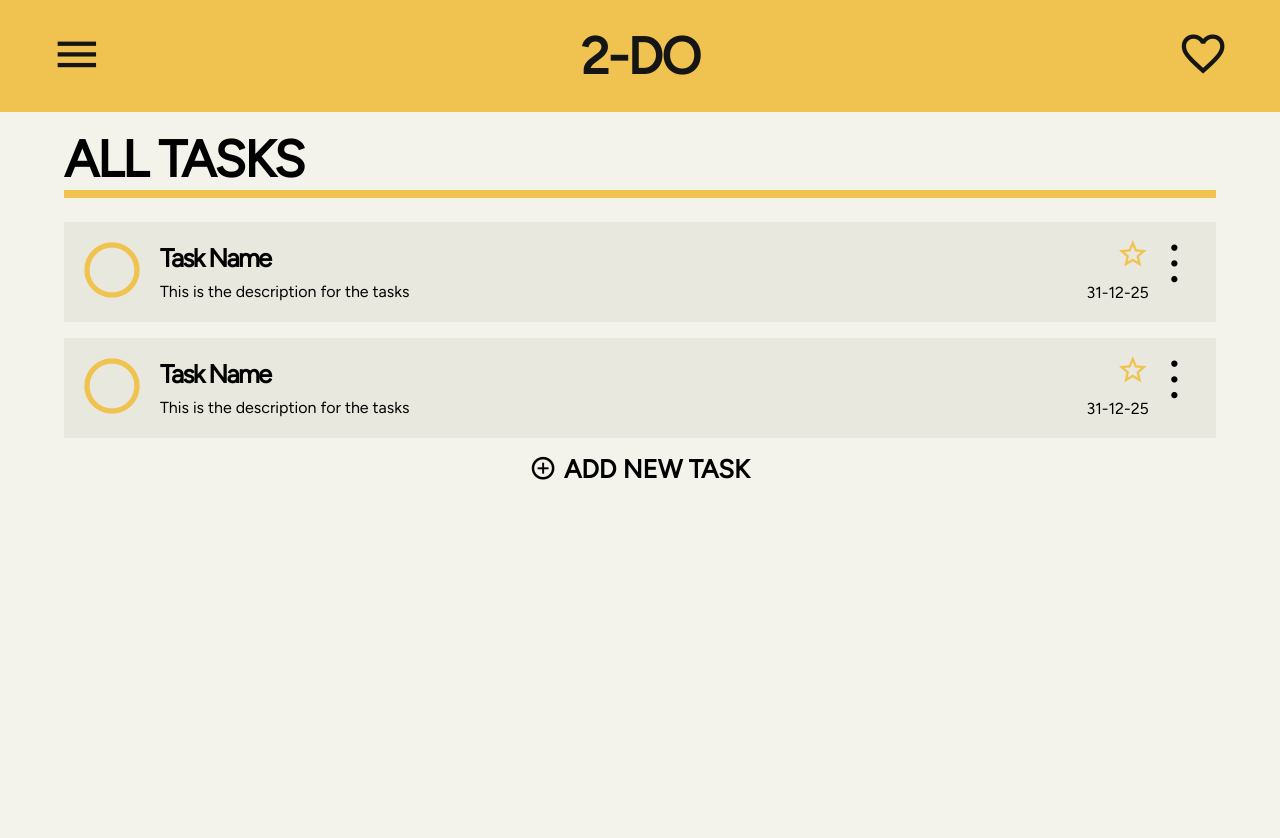
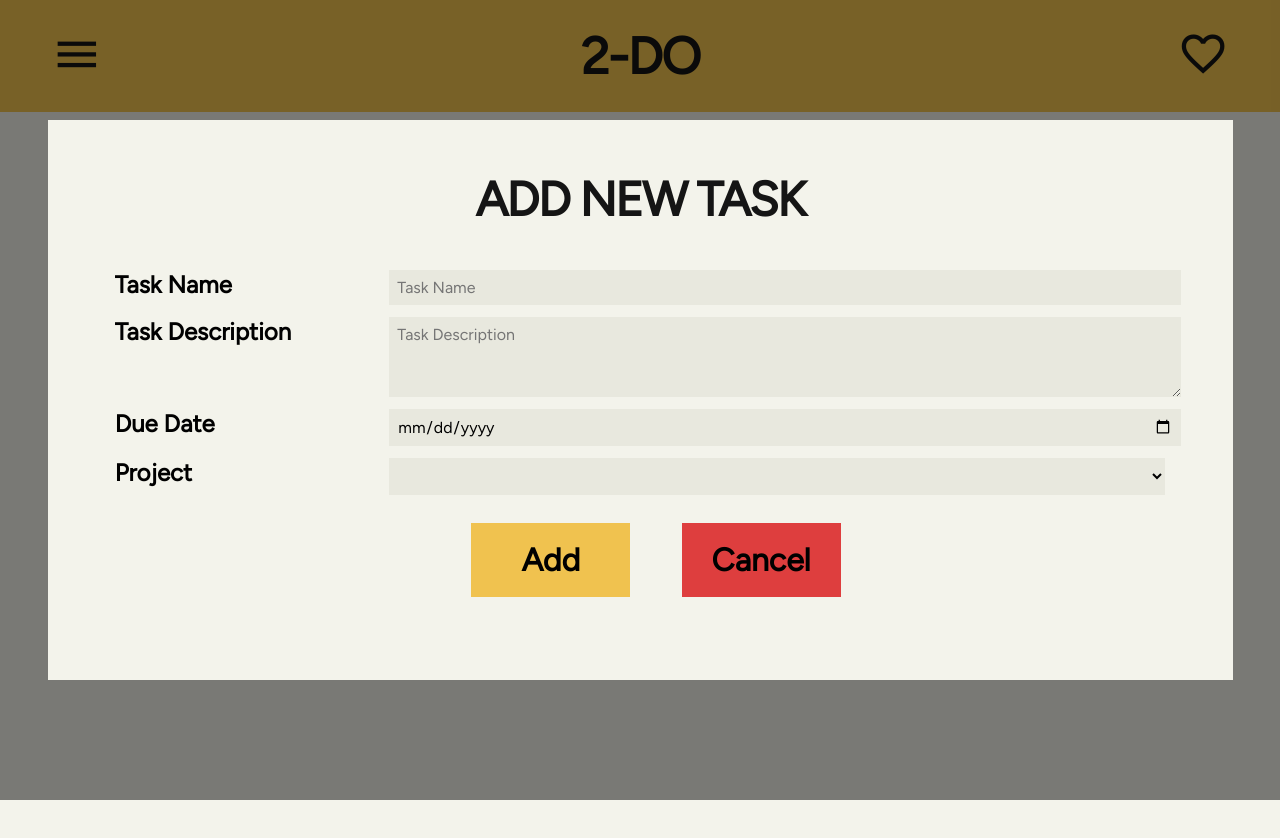
Before and after one commit to Zurusfig/todo, a website built with webpack: page src/template.html in a window 1280 px wide. Built offline with nearby package versions, Linux system fonts and the light colour scheme.

Commit message:
overlay created

```diff
--- a/src/style.css
+++ b/src/style.css
@@ -10,10 +10,18 @@
   --size2: clamp(1.5rem,2vw,2rem);
   --size2-5: clamp(1.75rem,2.5vw,2.5rem);
   --size1: clamp(1rem,1vw,1rem);
+  --size1-o: clamp(0.75rem ,2vw, 1rem);
+  --size1-5-o: clamp(0.9rem ,2.5vw, 1.5rem);
+  --size2-o: clamp(1rem, 3vw, 2rem);
+  --size3-o: clamp(2rem ,4vw, 3rem);
 }
 
 .material-symbols-outlined {
   user-select: none;
+}
+
+button {
+  all: unset;
 }
 
 body {
@@ -375,3 +383,113 @@ font-size: clamp(3rem, 4vw, 4rem);
   'GRAD' 0,
   'opsz' 48
 }
+
+.overlay {
+  background-color: rgb(0,0,0,0.5);
+  position: fixed;
+  z-index: 100;
+  width: 100vw;
+  height: 100vh;
+  display: flex;
+  justify-content: center;
+  align-items: center;
+}
+
+.overlay .overlay-box {
+  min-width: 50vw;
+  min-height: 50vh;
+  display: flex;
+  background-color: var(--color2);
+  justify-content: center;
+  align-items: center;
+  flex-wrap: wrap;
+  padding: var(--size2);
+}
+
+.overlay .overlay-box .title {
+  font-size: var(--size3-o);
+  color: var(--color1);
+  width: 100%;
+  font-weight: 900;
+  text-align: center;
+  margin-top: 0.5em;
+}
+
+.overlay .overlay-box .buttons {
+  display: flex;
+  width: 100%;
+  gap: var(--size4);
+  justify-content: center;
+  align-items: center;
+  font-size: var(--size2-o);
+  grid-column: 1/3;
+  margin: 0.5em;
+}
+
+.overlay .overlay-box .buttons .button1 {
+  background-color: var(--color3);
+  padding: 0.5em;
+  cursor: pointer;
+  text-align: center;
+  width: 6ch;
+  border: 2px solid transparent;
+  transition: background-color 0.2s ease;
+}
+
+.overlay .overlay-box .buttons .button1:hover {
+  background-color: var(--color4);
+  border: 2px solid var(--color3);
+  transition: background-color 0.2s ease;
+}
+
+.overlay .overlay-box .buttons .button2 {
+  background-color: var(--color5);
+  padding: 0.5em;
+  cursor: pointer;
+  text-align: center;
+  width: 6ch;
+  border: 2px solid transparent;
+  transition: background-color 0.2s ease;
+}
+
+.overlay .overlay-box .buttons .button2:hover {
+  background-color: var(--color4);
+  border: 2px solid var(--color5);
+  transition: background-color 0.2s ease;
+}
+
+
+.overlay .form-container {
+  width: 100%;
+  display: grid;
+  grid-template-columns: 1fr 3fr;
+  gap: 0.75rem 1rem;
+  padding: 1rem;
+  margin: var(--size2);
+  letter-spacing: 0;
+  font-size: var(--size1-5-o);
+  font-weight: 900;
+}
+
+.input-container {
+  display: contents;
+}
+
+input[type="text"],
+textarea,
+input[type="date"],
+select {
+  width: 100%;
+  padding: 0.5rem;
+  background-color: var(--color4);
+  border: none;
+  font-size: var(--size1);
+  font-family: "Figtree",sans-serif;
+}
+
+
+
+textarea {
+  resize: vertical;
+  min-height: 4rem;
+}
--- a/src/template.html
+++ b/src/template.html
@@ -8,6 +8,30 @@
 
 </head>
 <body>
+    <div class="overlay">
+        <div class="overlay-box">
+            <div class="title">
+                ADD NEW TASK
+            </div>
+            <form id="taskForm" class="form-container">
+                <div class="input-container">
+                        <label for="title">Task Name</label>
+                        <input type="text" name="title" placeholder="Task Name" required />
+                        <label for="description">Task Description</label>
+                        <textarea name="description" placeholder="Task Description"></textarea>
+                        <label for="dueDate">Due Date</label>
+                        <input type="date" name="dueDate" required />
+                        <label for="project">Project</label>
+                        <select name="project" id="project-select" required>
+                    </select>
+                </div>
+                <div class="buttons">
+                    <button type="submit" class="button1">Add</button>
+                    <button type="button" class="button2">Cancel</button>
+                </div>
+            </form>
+        </div>
+    </div>
     <div class="wrapper">
     <div class="nav-panel collapsed">
         <div class="panel-icon">
```
